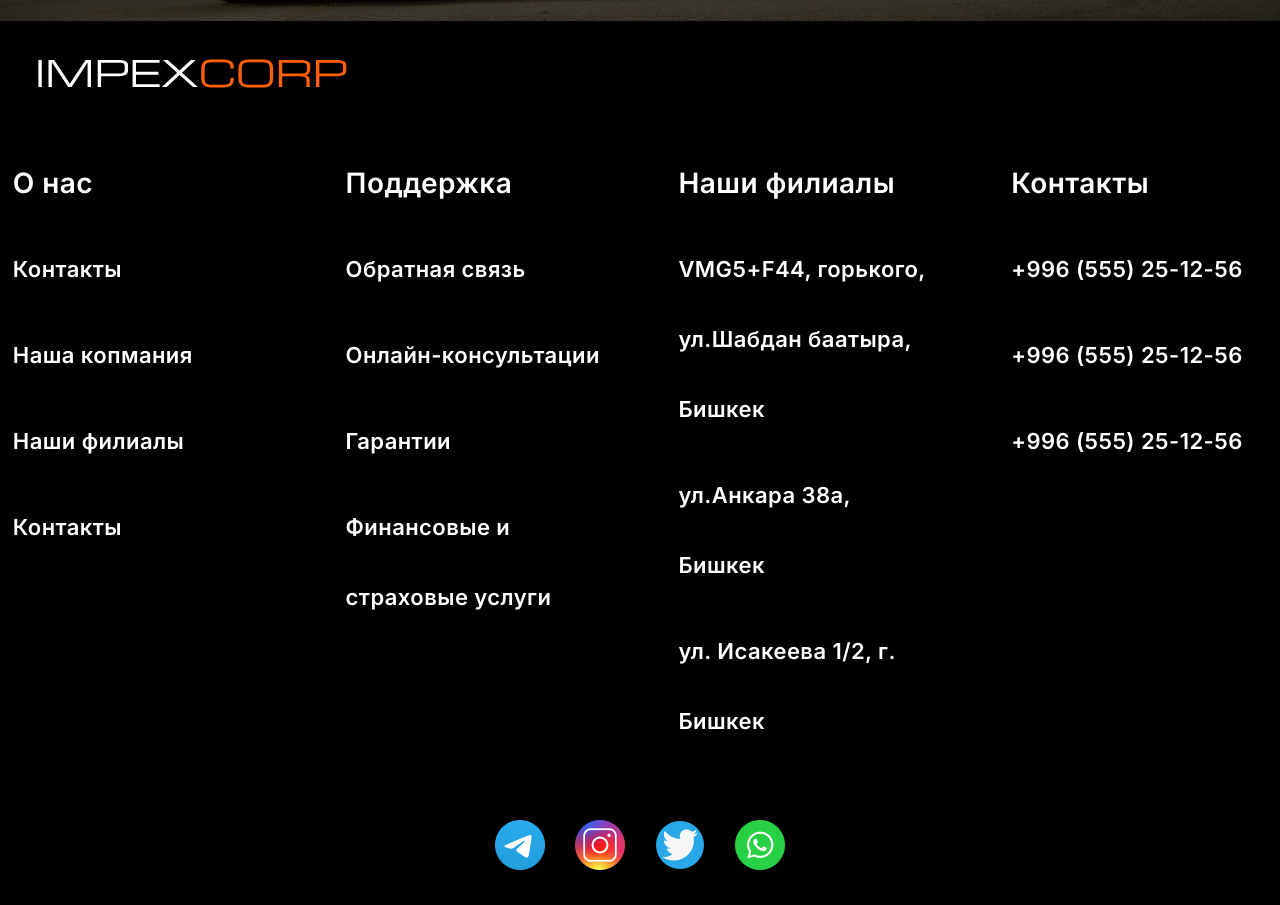
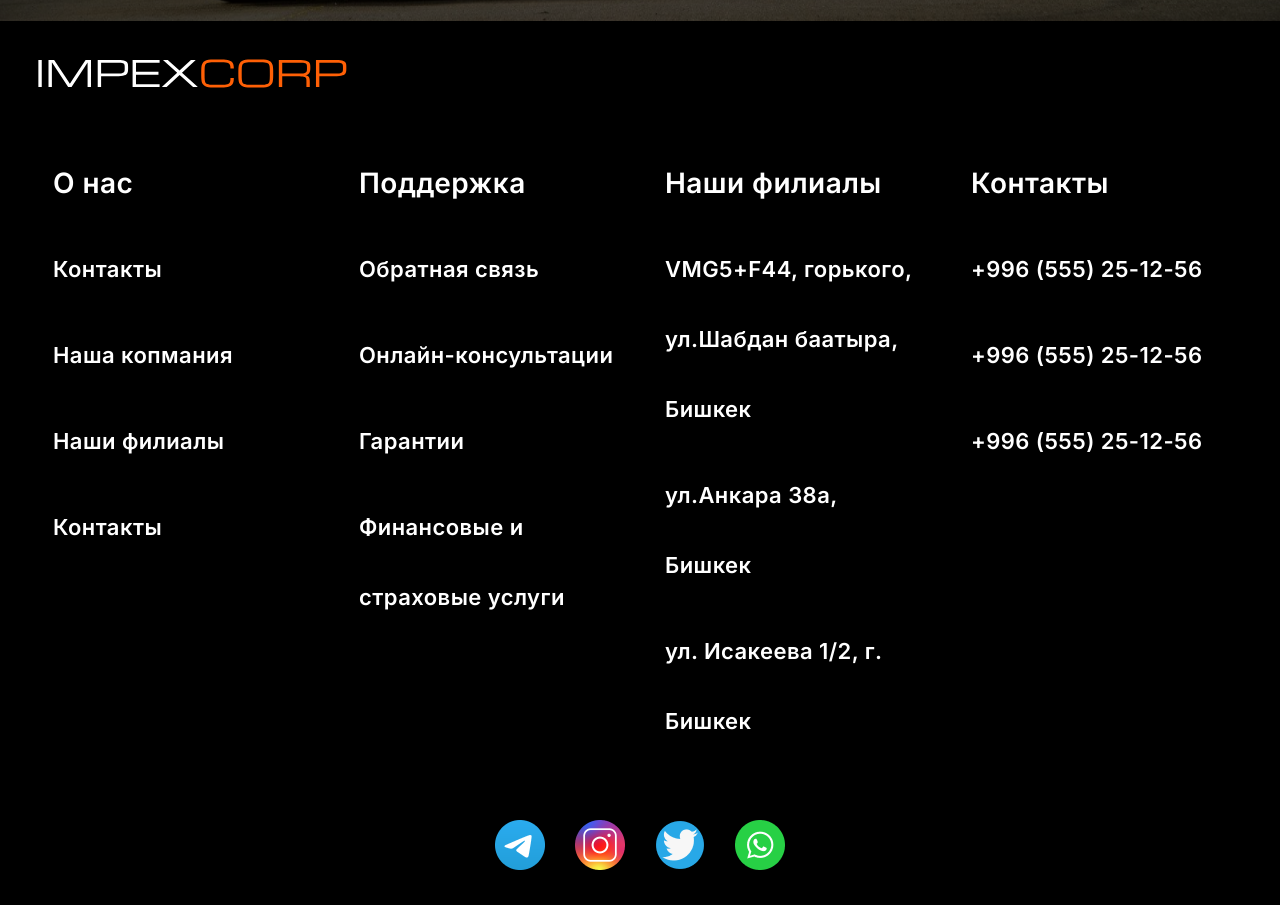
Before and after one commit to azam2802/ImpexCorp, a React (Vite) app: page / in a window 1280 px wide. Shown: the part 1956-2861 px from the top of the page. Built offline with nearby package versions, Linux system fonts and the light colour scheme.

Commit message:
some fixes

```diff
--- a/src/assets/styles/layout/Footer.module.scss
+++ b/src/assets/styles/layout/Footer.module.scss
@@ -13,16 +13,13 @@ footer {
     flex-wrap: wrap;
     padding-top: 5vh;
     padding-bottom: 6vh;
-    .row-2,
-    .row-3,
-    .row-1 {
-      margin-right: 6vw;
-    }
+    gap: 50px;
 
     .row-1,
     .row-2,
     .row-3,
     .row-4 {
+      width: 20%;
       ul li:first-child {
         font-size: 28px;
         font-weight: 600;
```
